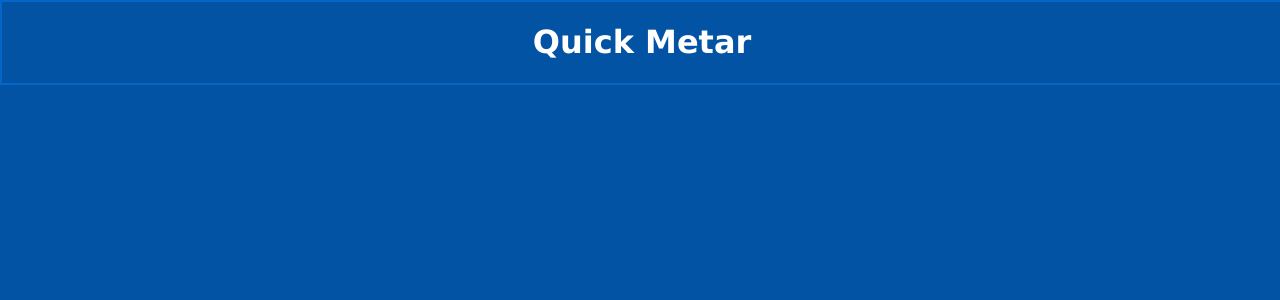
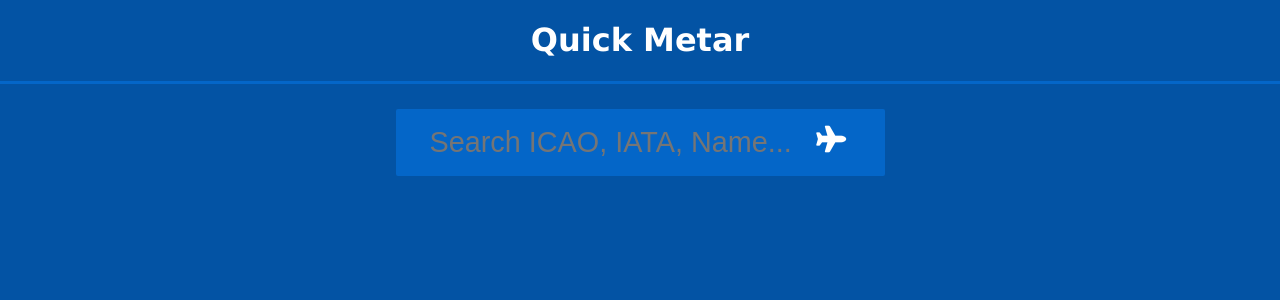
Before and after one commit to Jbecker9/metar-app, a React (Vite) app: page / in a window 1280 px wide. Shown: the top 300 px of the page. Built offline with nearby package versions, Linux system fonts and the light colour scheme.

Commit message:
search form added

```diff
--- a/src/Search.jsx
+++ b/src/Search.jsx
@@ -1,10 +1,26 @@
-import React from "react";
+import React, { useState } from "react";
+import "./styles/Search.css"
 
 function Search(){
+    const [searchParamaters, setSearchParamaters] = useState('')
+
+    function handleInputChange(event){
+        event.preventDefault()
+        setSearchParamaters(event.target.value)
+    }
+
+    function handleSubmit(event){
+        event.preventDefault()
+    }
 
     return(
-        <div>
-
+        <div className="Search-div">
+            <form onSubmit={handleSubmit}>
+                <input onChange={handleInputChange} className="Search-input" placeholder="Search ICAO, IATA, Name..."/>
+                <button className="Search-button">
+                    <i className="fa-solid fa-plane fa-inverse fa-2x"></i>
+                </button>
+            </form>
         </div>
 )}
 
--- /dev/null
+++ b/src/styles/Search.css
@@ -0,0 +1,33 @@
+input{
+    border-style: none;
+    background: transparent;
+    outline: none;
+}
+
+button{
+    background: none;
+    border: none;
+    outline: none;
+}
+
+.Search-div{
+    width: 100%;
+    max-width: 425px;
+    margin: 25px auto;
+    border-radius: 2px;
+    padding: 1rem 2rem;
+    background: var(--border-color);
+}
+
+.Search-input{
+    color: white;
+    font-size: 1.8rem;
+    width: 85%;
+}
+
+.Search-button{
+    margin: 0 auto;
+    float: right;
+    cursor: pointer;
+    width: 10%;
+}
--- a/src/styles/TitleBar.css
+++ b/src/styles/TitleBar.css
@@ -1,6 +1,6 @@
 .TitleBar-div{
     width: 100%;
-    border: 2px solid var(--border-color);
+    border-bottom: 3px solid var(--border-color);
 }
 
 .TitleBar-title{
```
